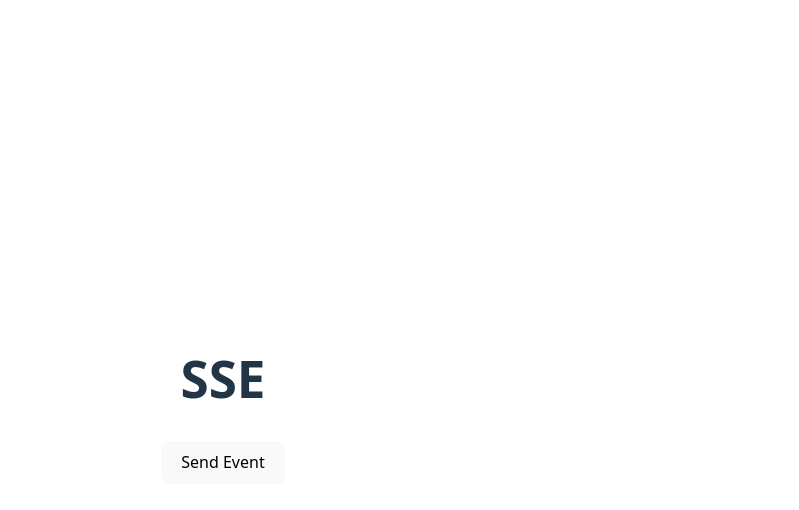
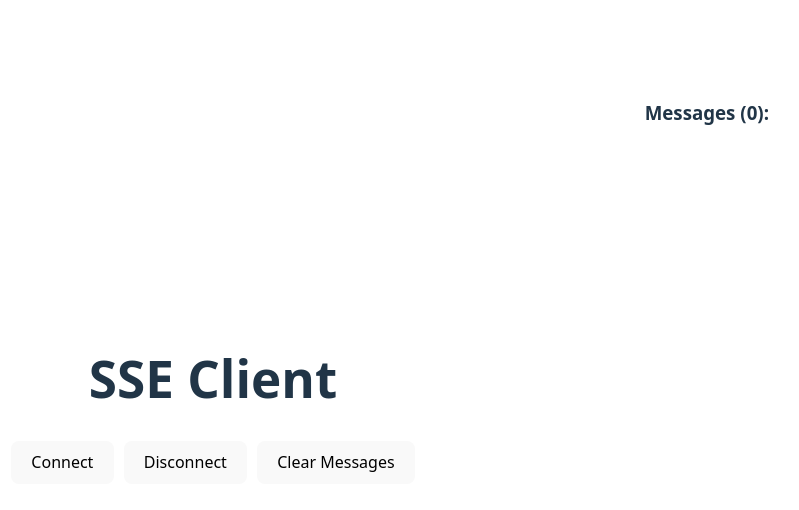
Before and after one commit to evosoon/fetch-event, a React (Vite) app in the folder react/: page / in a window 1280 px wide. Shown: the top 510 px of the page, without its empty margins (167-966 px from the left). Built offline with nearby package versions, Linux system fonts and the light colour scheme.

Commit message:
feat: 完善实现

```diff
--- a/react/src/App.tsx
+++ b/react/src/App.tsx
@@ -1,48 +1,96 @@
-import { useState, useRef } from 'react';
+import { useState, useRef, useCallback } from 'react';
 import './App.css'
-import { fetchEventSource } from './fetch-event';
+import { EventSourceClient } from './fetch-event/fetch-event';
 
 function App() {
-  const [message, setMessage] = useState<string[]>([]);
-  const controllerRef = useRef<AbortController | null>(null);
+  const [messages, setMessages] = useState<any[]>([]);
+  const clientRef = useRef<EventSourceClient | null>(null);
 
-  const sendEvent = async () => {
-    if (controllerRef.current) {
-      controllerRef.current.abort();
+  // 事件处理器
+  const handleOpen = useCallback(() => {
+    console.log('Connected to SSE');
+  }, []);
+
+  const handleMessage = useCallback((msg: any) => {
+    console.log('Received message:', msg);
+    setMessages(prev => [...prev, msg.data || msg]);
+  }, []);
+
+  const handleClose = useCallback(() => {
+    console.log('SSE connection closed');
+  }, []);
+
+  const handleError = useCallback((error: any) => {
+    console.error('SSE error:', error);
+  }, []);
+
+  // 绑定事件监听器的辅助函数
+  const bindEventListeners = useCallback((client: EventSourceClient) => {
+    client.on('open', handleOpen);
+    client.on('message', handleMessage);
+    client.on('close', handleClose);
+    client.on('error', handleError);
+  }, [handleOpen, handleMessage, handleClose, handleError]);
+
+  const connect = async () => {
+    if (clientRef.current) {
+      clientRef.current.destroy();
     }
 
-    const controller = new AbortController();
-    controllerRef.current = controller;
+    const client = new EventSourceClient('/sse', {
+      headers: {
+        'Authorization': 'Bearer token'
+      }
+    });
+
+    bindEventListeners(client);
+    clientRef.current = client;
 
     try {
-      await fetchEventSource("/sse", {
-        signal: controller.signal,
-        onmessage: (event) => {
-          console.log("Received message:", event.data);
-          setMessage((prev) => [...prev, event.data]);
-        },
-        onerror: (error) => {
-          console.error("EventSource error:", error);
-        },
-        onclose: () => {
-          console.log("EventSource closed");
-        },
-      });
-    } catch (err) {
-      console.error("fetchEventSource error:", err);
+      await client.connect();
+    } catch (error) {
+      console.error('Failed to connect:', error);
     }
-  }
+  };
+
+  const disconnect = useCallback(() => {
+    if (clientRef.current) {
+      clientRef.current.disconnect();
+      clientRef.current = null;
+    }
+  }, []);
+
 
   return (
     <div style={{ display: "flex", alignItems: "center", justifyContent: "center", height: "80vh" }}>
       <div className="card">
-        <h1>SSE</h1>
-        <button onClick={sendEvent}>
-          Send Event
+        <h1>SSE Client</h1>
+        <button onClick={connect}>
+          Connect
+        </button>
+        <button onClick={disconnect} style={{ marginLeft: '10px' }}>
+          Disconnect
+        </button>
+        <button
+          onClick={() => setMessages([])}
+          style={{ marginLeft: '10px' }}
+        >
+          Clear Messages
         </button>
       </div>
-      <div style={{ height: "80vh", overflowY: "scroll", minWidth: "500px" }}>
-        {message.map((item, index) => <p key={index}>{item}</p>)}
+      <div style={{ height: "80vh", overflowY: "scroll", minWidth: "500px", padding: "10px" }}>
+        <h3>Messages ({messages.length}):</h3>
+        {messages.map((item, index) => (
+          <div key={index} style={{
+            padding: '5px',
+            border: '1px solid #ccc',
+            margin: '5px 0',
+            borderRadius: '4px',
+            backgroundColor: '#f9f9f9'
+          }}>
+            {typeof item === 'string' ? item : JSON.stringify(item, null, 2)}
+          </div>
+        ))}
       </div>
     </div>
   )
```
